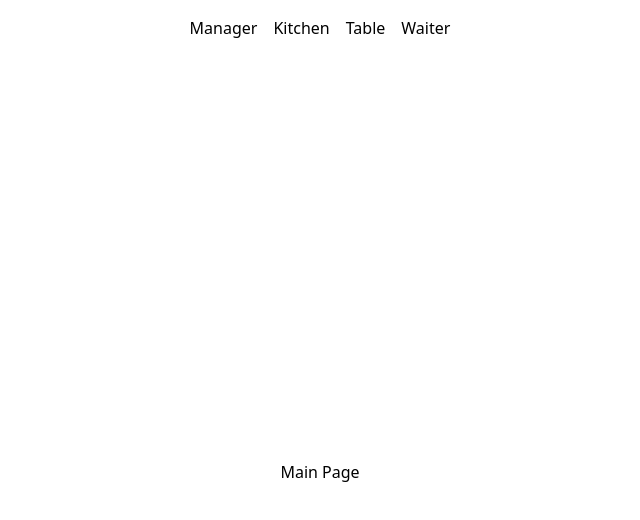
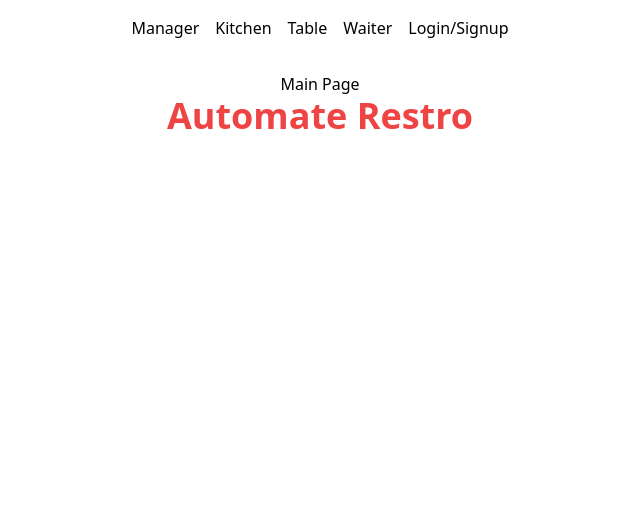
Before and after one commit to automaterestro/automate_restro, a Next.js app: page / in a window 1280 px wide. Shown: the top 520 px of the page, without its empty margins (320-960 px from the left). Built offline with nearby package versions, Linux system fonts and the light colour scheme.

Commit message:
modified:   app/components/header.tsx 	modified:   app/page.tsx

```diff
--- a/app/components/header.tsx
+++ b/app/components/header.tsx
@@ -7,6 +7,7 @@ export default function Header() {
         <li className="hover:text-red-500"><Link href='/kitchen'>Kitchen</Link></li>
         <li className="hover:text-red-500"><Link href='/table'>Table</Link></li>
         <li className="hover:text-red-500"><Link href='/waiter'>Waiter</Link></li>
+        <li className="hover:text-red-500"><Link href='/'>Login/Signup</Link></li>
       </ul>
     </>
 }
--- a/app/page.tsx
+++ b/app/page.tsx
@@ -1,7 +1,8 @@
 export default function Home() {
   return (
-    <main className="h-screen grid place-items-center">
+    <main className="grid place-items-center">
       <h1>Main Page</h1>
+      <h1 className="text-red-500 text-4xl font-bold">Automate Restro</h1>
     </main>
   );
 }
```
